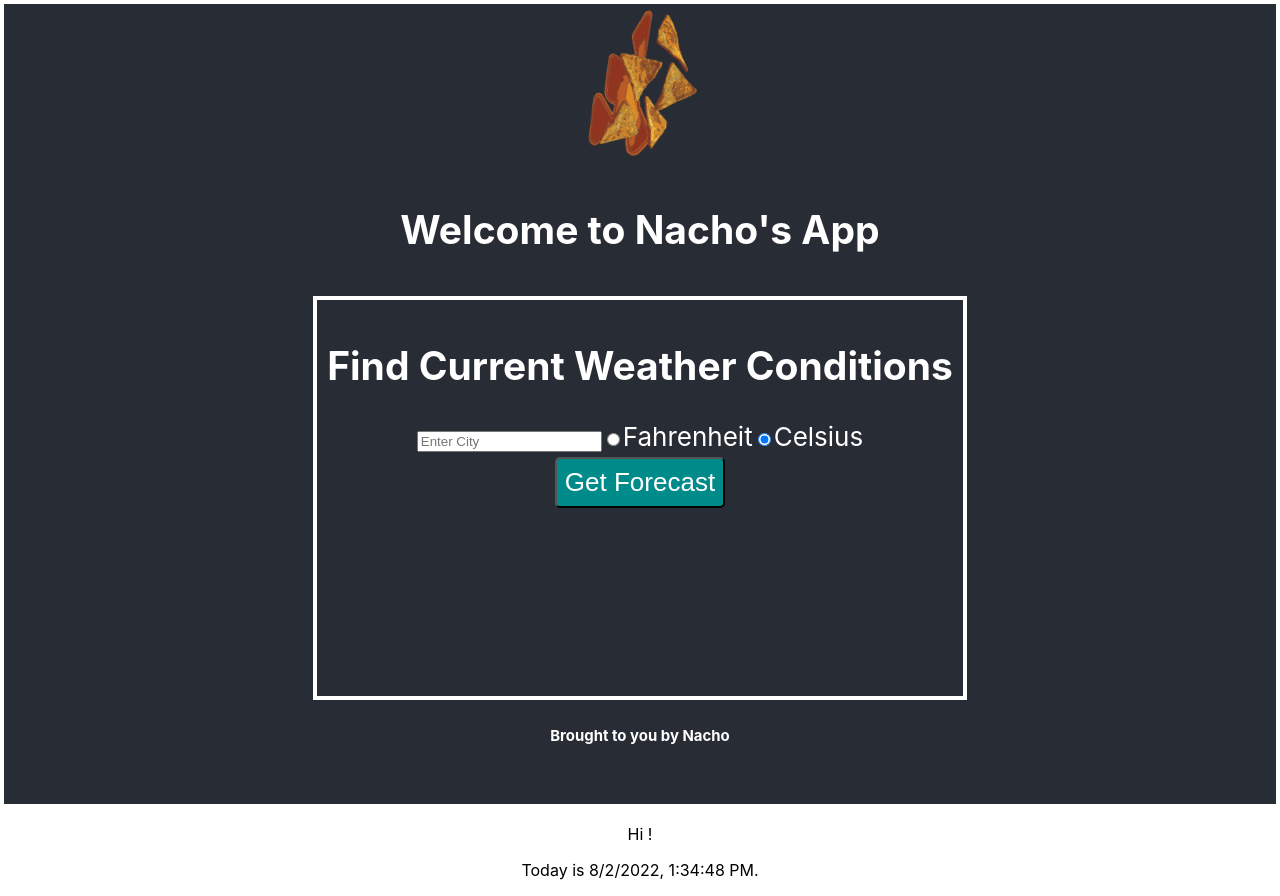
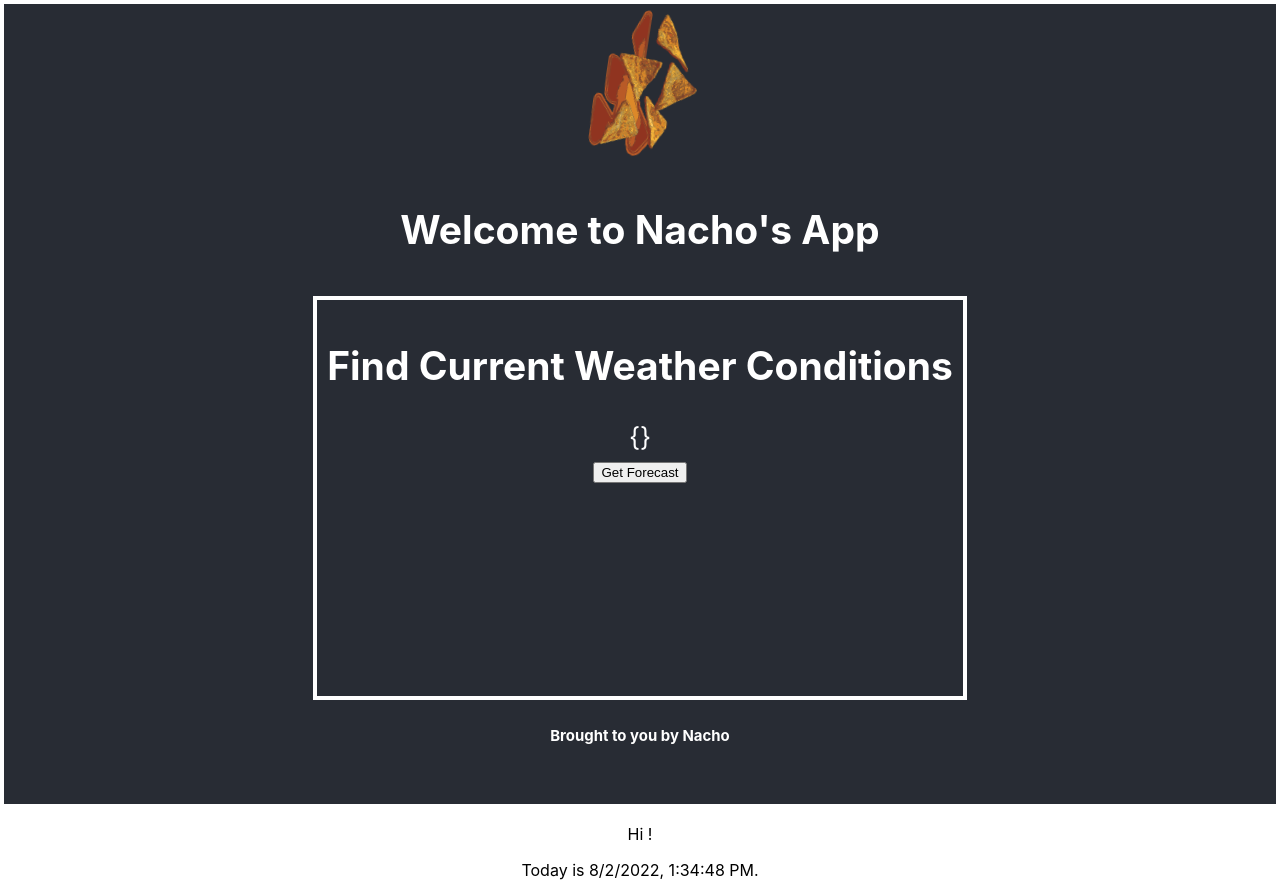
Before and after one commit to nacho1785/nacho-test, a React (Create React App) app: page / in a window 1280 px wide. Built offline with nearby package versions, Linux system fonts and the light colour scheme.

Commit message:
Re doing of the forecast query

```diff
--- a/src/App.js
+++ b/src/App.js
@@ -2,7 +2,7 @@ import logo from './logo.svg';
 import './App.css';
 import Clock from './clock';
 import React, { Component } from 'react';
-import Forecast from "./components/forecast/Forecast";
+import Forecast from "./components/Forecast/Forecast";
 
 class App extends Component {
   render() {
--- a/src/components/forecast/Forecast.js
+++ b/src/components/forecast/Forecast.js
@@ -1,20 +1,9 @@
-import React, { useState } from 'react';
-import Conditions from '../Conditions/Conditions';
-import classes from './Forecast.module.css';
+import React, {useState} from 'react';
 
 const Forecast = () => {
-    let [city, setCity] = useState('');
-    let [unit, setUnit] = useState('metric');
+
     let [responseObj, setResponseObj] = useState({});
-    let [error, setError] = useState(false);
-    let [loading, setLoading] = useState(false);
-    const uriEncodedCity = encodeURIComponent(city);
-
-   function getForecast(e) {
-    e.preventDefault();
-    if (city.length === 0) {
-        return setError(true);
-    }
+    function getForecast() {
         const options = {
             method: 'GET',
             headers: {
@@ -23,64 +12,22 @@ const Forecast = () => {
             }
         };
 
-    fetch('https://weatherapi-com.p.rapidapi.com/forecast.json?q=auto%3Aip&days=3&lang=condition%3Atext', options)
+        fetch('https://weatherapi-com.p.rapidapi.com/search.json?q=auto%3Aip', options)
             .then(response => response.json())
             .then(response => {
-        if (response.cod !== 200) {
-            throw new Error()
+                setResponseObj (response)
+            })
     }
-        setResponseObj(response);
-        setLoading(false);
-    })
-    .catch(err => {
-        setError(true);
-        setLoading(false);
-        console.log(err.message);
-    });
-}
+
     return (
         <div>
             <h2>Find Current Weather Conditions</h2>
-
-    <form onSubmit={getForecast}>
-                <input
-                    type="text"
-                    placeholder="Enter City"
-                    maxLength="50"
-                    className={classes.textInput}
-                    value={city}
-                    onChange={(e) => setCity(e.target.value)}
-                    />
-                <label>
-                    <input
-                        type="radio"
-                        name="units"
-                        checked={unit === "imperial"}
-                        value="imperial"
-                        onChange={(e) => setUnit(e.target.value)}
-                        className={classes.Radio}
-                        />
-                    Fahrenheit
-                </label>
-                <label>
-                    <input
-                        type="radio"
-                        name="units"
-                        checked={unit === "metric"}
-                        value="metric"
-                        onChange={(e) => setUnit(e.target.value)}
-                        className={classes.Radio}
-                        />
-                    Celsius
-                </label>
-                <button className={classes.Button} type="submit">Get Forecast</button>
-            </form>
-    <Conditions
-               responseObj={responseObj}
-               error={error}
-               loading={loading}
-               />
+            <div>
+                {JSON.stringify(responseObj)}
+            </div>
+            <button onClick={getForecast}>Get Forecast</button>
         </div>
     )
 }
+
 export default Forecast;
```
Lines whose indentation alone changed are shown as unchanged.
